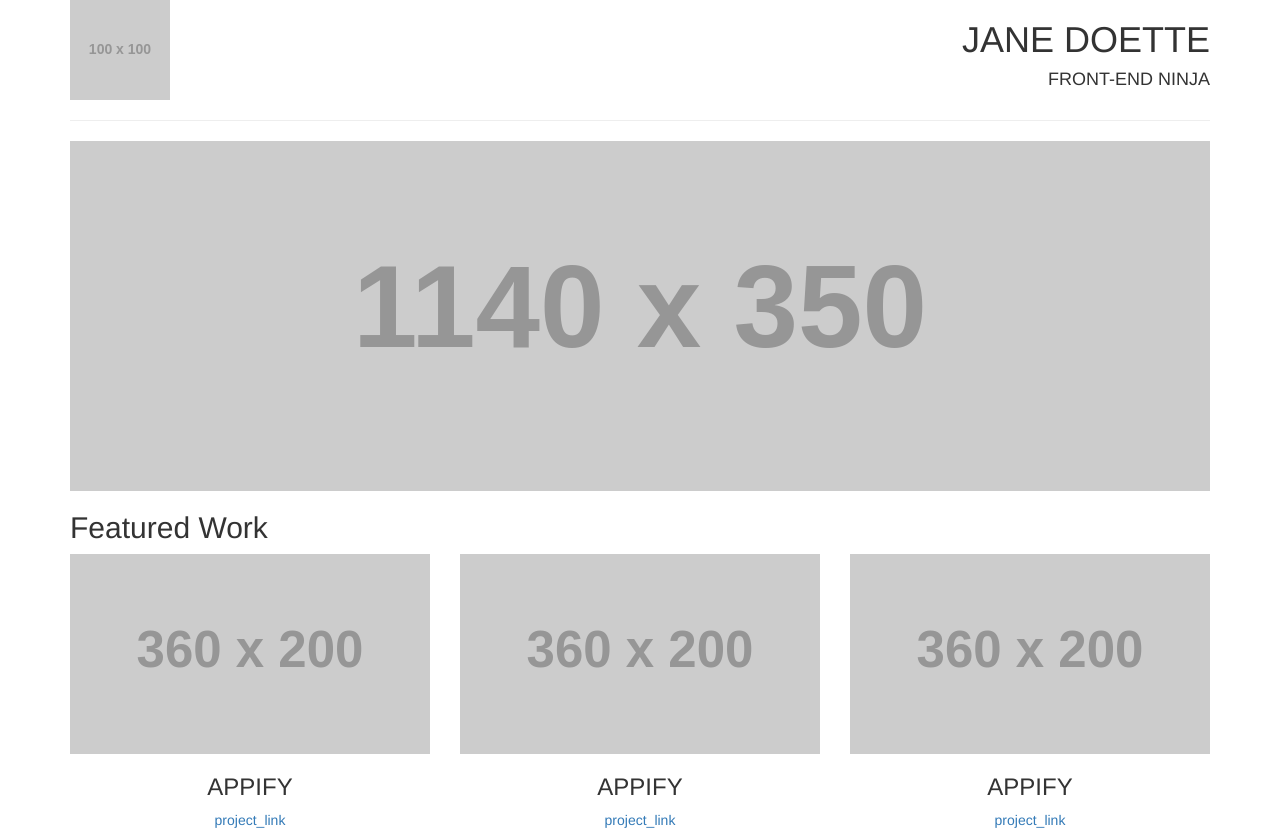
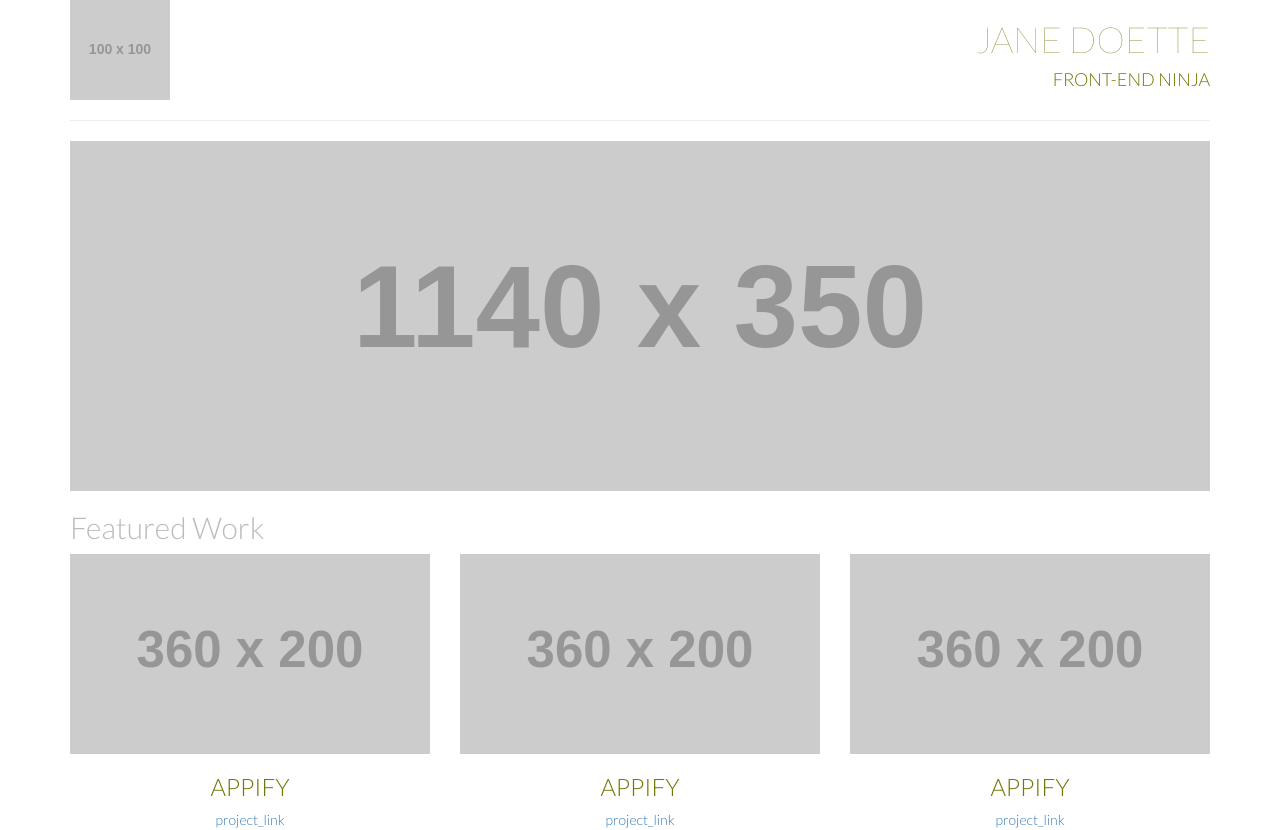
Before and after one commit to hannwong/udacity-FEND-portfolio-site, a plain HTML site: page index.html in a window 1280 px wide. Drawn offline with nearby package versions, Linux system fonts and the light colour scheme; placeholder pictures from the web are drawn by us.

Commit message:
Applies Google font Lato

```diff
--- a/css/styles.css
+++ b/css/styles.css
@@ -0,0 +1,13 @@
+body {
+  font-family: 'Lato', sans-serif;
+  color: #747704;
+  font-weight: 300;
+}
+
+.text-muted {
+  color: #bcbbbb;
+}
+
+.text-thin {
+  font-weight: 100;
+}
--- a/index.html
+++ b/index.html
@@ -7,6 +7,7 @@
   <title>My Portfolio</title>
   <link rel="stylesheet" href="css/bootstrap.css">
   <link rel="stylesheet" href="css/styles.css">
+  <link href="https://fonts.googleapis.com/css?family=Lato:100,300" rel="stylesheet">
 </head>
 <body>
   <div class="container">
@@ -16,7 +17,7 @@
              alt="Udacity Logo">
       </div>
       <div class="col-md-6 text-right text-uppercase">
-        <h1>Jane Doette</h1>
+        <h1 class="text-thin">Jane Doette</h1>
         <h4>Front-end Ninja</h4>
       </div>
     </div>
@@ -33,7 +34,7 @@
     </div>
     <div class="row">
       <div class="col-md-12">
-        <h2>Featured Work</h2>
+        <h2 class="text-muted">Featured Work</h2>
       </div>
     </div>
     <div class="row text-center">
```
